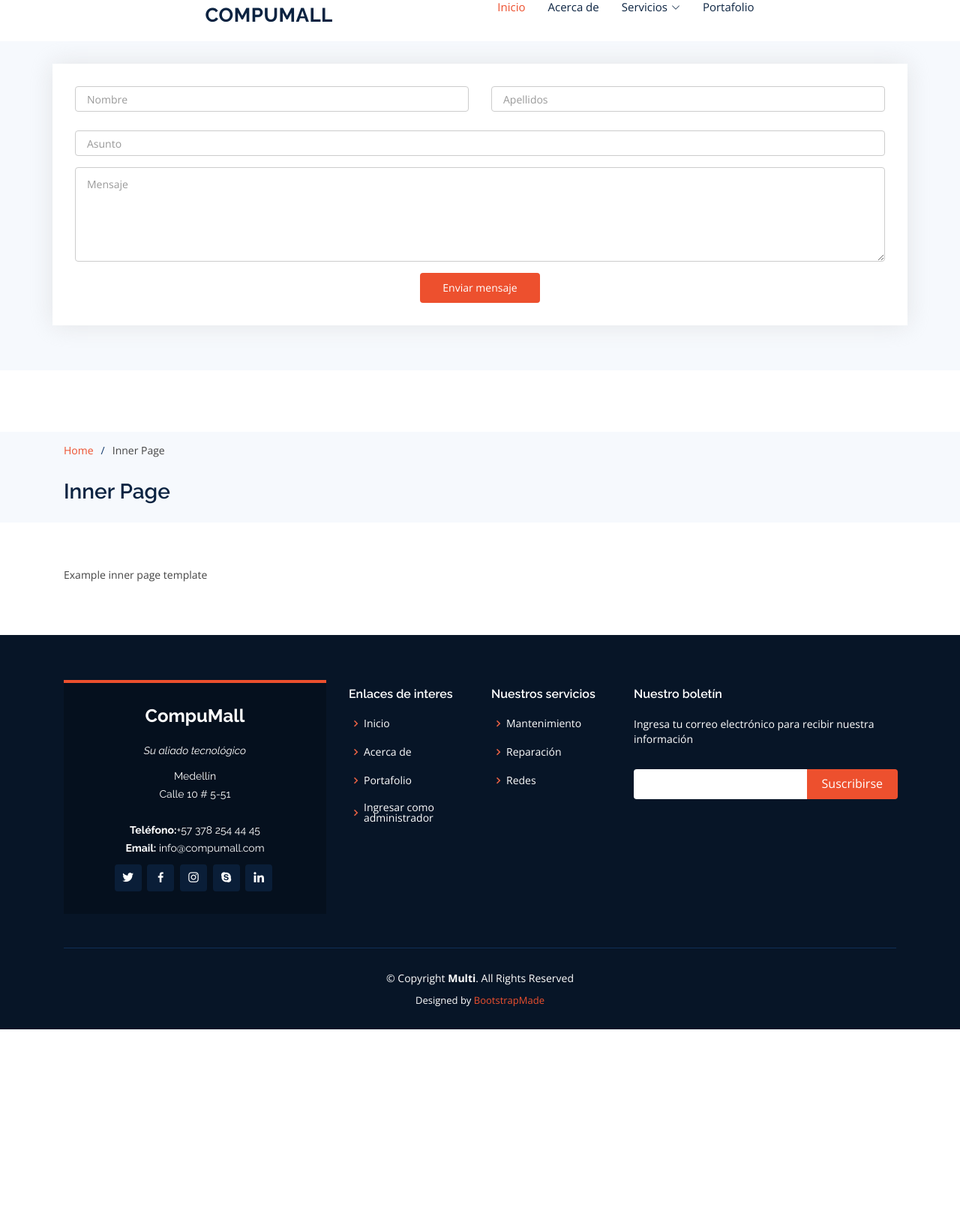
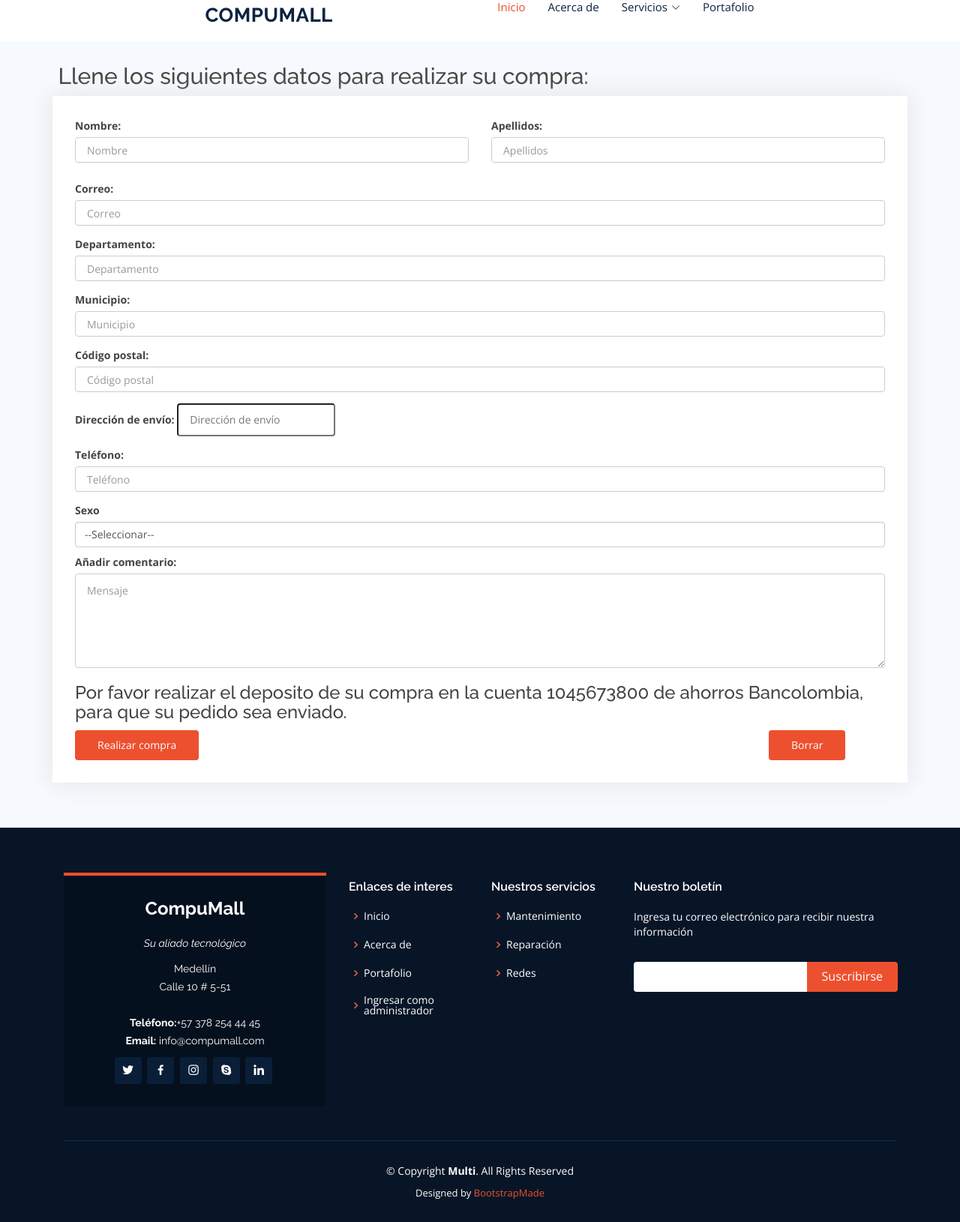
Before and after one commit to ldavidflorez/Proyecto-Final-WEB, a PHP site: page /inner-page.html in a window 1280 px wide. Shown: the part 15-1645 px from the top of the page at 75% size. Before the commit the page ends 1388 px from the top, so only its background shows below. Run offline with PHP 8.4, Linux system fonts and the light colour scheme.

Commit message:
validacion compra

```diff
--- a/assets/css/style.css
+++ b/assets/css/style.css
@@ -1420,7 +1420,18 @@ section {
   color: #fff;
   transition: 0.4s;
 }
+.contact .php-email-form button[type=reset] {
+  background: #ed502e;
+  border: 0;
+  padding: 10px 30px;
+  border-radius: 4px;
+  color: #fff;
+  transition: 0.4s;
+}
 .contact .php-email-form button[type=submit]:hover {
+  background: #ef6445;
+}
+.contact .php-email-form button[type=reset]:hover {
   background: #ef6445;
 }
 @-webkit-keyframes animate-loading {
--- /dev/null
+++ b/assets/js/validacion-compra.js
@@ -0,0 +1,84 @@
+window.onload=function(){
+
+	var formRegistro = document.contact_;
+	console.log(formRegistro);
+
+	var Elementos=formRegistro.elements;
+
+	for (var i = Elementos.length - 1; i >= 0; i--) {
+		if(Elementos[i].type=="text" || Elementos[i].type=="number" || Elementos[i].type=="email"){
+			Elementos[i].onkeypress=preValidacion;
+
+		}
+	}
+
+	//VALIDAR
+	formRegistro.onsubmit=validar;
+
+
+}
+
+function preValidacion(event){
+ 	var caracterPermitidos;
+ 	switch (this.type){
+ 		case 'text':
+ 			caracterPermitidos="abcdefghijklmnopqrstuvwxyzABCDEFGHIJKLMNOPQRSTUVÑWXYZ";
+ 			break;
+ 		case 'number':
+ 			caracterPermitidos="0123456789";
+ 			break;
+ 		case 'email':
+ 			caracterPermitidos="@#-abcdefghijklmnopqrstuvwxyz1234567890.";
+ 			break;
+ 	}
+	var letra=String.fromCharCode(event.charCode);
+	return caracterPermitidos.indexOf(letra)!=-1;
+
+}
+
+function validar(){
+    var Departamentos = ['antioquia', 'arauca', 'bolivar', 'caqueta', 'cundinamarca', 'amazonas',
+                        'atlantico', 'boyaca', 'caldas', 'casanare', 'cauca', 'cesar', 'choco',
+                        'cordoba', 'huila', 'guajira', 'magdalena', 'meta', 'nariño', 'norte de santander',
+                        'putumayo', 'quindio', 'risaralda', 'san adres', 'santander', 'sucre', 'tolima',
+                        'vichada', 'vaupes'];
+	var nombre=this.nombre.value
+    var apellido=this.apellido.value;
+	var correo=this.correo.value;
+    var departamento=this.departamento.value.toLowerCase();
+    var municipio=this.municipio.value;
+    var postal=this.postal.value;
+    var direccion=this.direccion.value;
+    var telefono=this.phone.value;
+    var genero=this.select;
+    var index=genero.selectedIndex; //accedo a la posicion seleccionada
+    var seleccion=genero.options[index]; //accedo al elemento seleccionado
+	var mensaje=this.mensaje.value;
+
+	// Conditions
+	//1.Campos llenos
+	if (nombre == '' || correo == '' || telefono == '' || apellido == '' || departamento == '' || municipio == '' || postal == '' || direccion == '') {
+		alert("Todos los campos son requeridos.....!");
+		return false;
+	}
+	//N° telefonico
+	else if  (telefono.length != 10){
+		alert("El telefono celular debe tener 10 digitos");
+		return false;
+	}
+    //Verificar departamento
+	else if  (!Departamentos.includes(departamento)){
+		alert("El departamento ingresado no es valido");
+		return false;
+	}
+	//Seleccion de genero
+	else if (seleccion.value=='0') {
+		alert("Usted no ha seleccionado el género!");
+		return false;
+	}
+	else{
+		alert("Su formulario se ha enviado correctamente");
+		return true;
+	}
+
+}
--- a/inner-page.html
+++ b/inner-page.html
@@ -28,6 +28,7 @@
   <link rel="stylesheet" href="https://maxcdn.bootstrapcdn.com/bootstrap/3.4.1/css/bootstrap.min.css">
   <script src="https://ajax.googleapis.com/ajax/libs/jquery/3.5.1/jquery.min.js"></script>
   <script src="https://maxcdn.bootstrapcdn.com/bootstrap/3.4.1/js/bootstrap.min.js"></script>
+  <script src="assets/js/validacion-compra.js"></script>
 
   <!-- Template Main CSS File -->
   <link href="assets/css/style.css" rel="stylesheet">
@@ -72,57 +73,69 @@
   <section id="contact" class="contact section-bg">
     <div class="container" >
       <div class="row content">
-        <form action="forms/contact.php" method="post" role="form" class="php-email-form">
+        <h2>Llene los siguientes datos para realizar su compra:</h2>
+        <form name="contact_" action="" method="post" role="form" class="php-email-form">
           <div class="row">
             <div class="col-md-6 form-group">
+              <label>Nombre: </label>
               <input type="text" name="name" class="form-control" id="name" placeholder="Nombre" required>
             </div>
             <div class="col-md-6 form-group mt-3 mt-md-0">
+              <label>Apellidos: </label>
               <input type="text" class="form-control" name="apellidos" id="apellidos" placeholder="Apellidos" required>
             </div>
           </div>
           <div class="form-group mt-3">
-            <input type="text" class="form-control" name="subject" id="subject" placeholder="Asunto" required>
+            <label>Correo: </label>
+            <input type="email" class="form-control" name="correo" id="correo" placeholder="Correo" required>
           </div>
           <div class="form-group mt-3">
+            <label>Departamento: </label>
+            <input type="text" class="form-control" name="departamento" id="departamento" placeholder="Departamento" required>
+          </div>
+          <div class="form-group mt-3">
+            <label>Municipio: </label>
+            <input type="text" class="form-control" name="municipio" id="municipio" placeholder="Municipio" required>
+          </div>
+          <div class="form-group mt-3">
+            <label>Código postal: </label>
+            <input type="number" class="form-control" name="postal" id="postal" placeholder="Código postal" required>
+          </div>
+          <div class="form-group mt-3">
+            <label>Dirección de envío: </label>
+            <input type="email" name="direccion" id="direccion" placeholder="Dirección de envío" required>
+          </div>
+          <div class="form-group mt-3">
+            <label>Teléfono: </label>
+            <input type="text" class="form-control" name="telefono" id="telefono" placeholder="Teléfono" required>
+          </div>
+          <label>Sexo</label>
+					<select class="form-control" name="select" >
+						<option value="0">--Seleccionar--</option>
+						<option id="female" value="1">Femenino</option>
+						<option id="male"value="2">Maculino</option>
+            <option id="other"value="3">Otro</option>
+					</select>
+          <div class="form-group mt-3">
+            <label>Añadir comentario: </label>
             <textarea class="form-control" name="message" rows="5" placeholder="Mensaje" required></textarea>
           </div>
+          <h3>Por favor realizar el deposito de su compra en la cuenta 1045673800 de ahorros Bancolombia, para
+            que su pedido sea enviado.
+          </h3>
           <div class="my-3">
             <div class="loading">Cargando</div>
             <div class="error-message"></div>
-            <div class="sent-message">Tu mensaje ha sido enviado. Gracias!</div>
+            <div class="sent-message">Su compra ha sido realizada. Gracias!</div>
           </div>
-          <div class="text-center"><button type="submit">Enviar mensaje</button></div>
+          <div class="row">
+            <div class="col-md-10"><button type="submit">Realizar compra</button></div>
+            <div class="col-md-2"><button type="reset">Borrar</button></div>
+          </div>
         </form>
       </div>
     </div>
  </section>
-
-
-  <main id="main">
-
-    <!-- ======= Breadcrumbs ======= -->
-    <section id="breadcrumbs" class="breadcrumbs">
-      <div class="container">
-
-        <ol>
-          <li><a href="index.html">Home</a></li>
-          <li>Inner Page</li>
-        </ol>
-        <h2>Inner Page</h2>
-
-      </div>
-    </section><!-- End Breadcrumbs -->
-
-    <section class="inner-page">
-      <div class="container">
-        <p>
-          Example inner page template
-        </p>
-      </div>
-    </section>
-
-  </main><!-- End #main -->
 
   <!-- ======= Footer ======= -->
   <footer id="footer">
```
